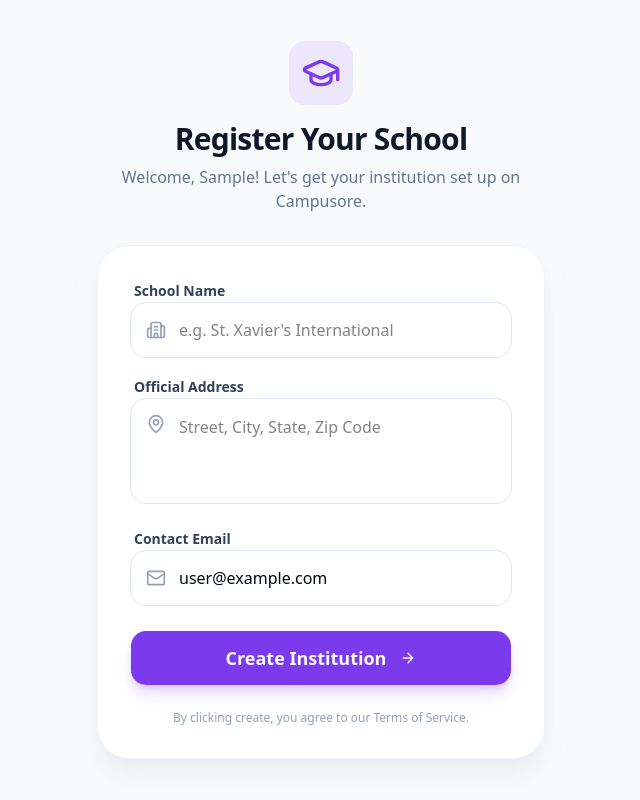
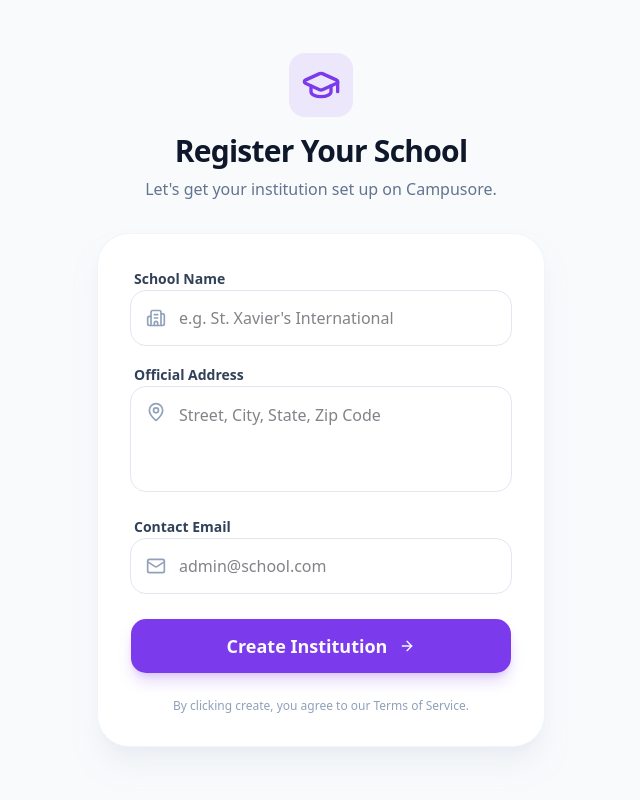
Before and after one commit to Shivampatel0197/school_erp, a Next.js app: page /setup-school in a window 1280 px wide. Shown: the whole page, without its empty margins (319-959 px from the left). Built offline with nearby package versions, Linux system fonts and the light colour scheme; no server answers; sample sign-in values are in the browser's storage.

Commit message:
fix: robust school setup with error handling and client-side feedback

```diff
--- a/app/actions/school.ts
+++ b/app/actions/school.ts
@@ -5,17 +5,22 @@ import { supabase } from "@/lib/supabase";
 import { redirect } from "next/navigation";
 import { clerkClient } from "@clerk/nextjs/server";
 
-export async function registerSchool(formData: FormData) {
+export async function registerSchool(prevState: any, formData: FormData) {
+  try {
     const { userId } = await auth();
     const user = await currentUser();
 
     if (!userId || !user) {
-    throw new Error("Unauthorized");
+      return { success: false, error: "Authentication required. Please sign in again." };
     }
 
     const name = formData.get("schoolName") as string;
     const address = formData.get("address") as string;
     const contactEmail = formData.get("contactEmail") as string;
+
+    if (!name || !address || !contactEmail) {
+      return { success: false, error: "All fields are required." };
+    }
 
     // 1. Create the school in Supabase
     const { data: school, error: schoolError } = await supabase
@@ -26,7 +31,7 @@ export async function registerSchool(formData: FormData) {
 
     if (schoolError || !school) {
       console.error("Error creating school:", schoolError);
-    throw new Error("Failed to create school");
+      return { success: false, error: "Database error: Could not create school record. Ensure your Supabase RLS policies allow insertions or check connection." };
     }
 
     // 2. Create the user record in Supabase linked to the new school
@@ -37,15 +42,14 @@ export async function registerSchool(formData: FormData) {
           id: userId,
           school_id: school.id,
           role: "admin",
-        name: `${user.firstName} ${user.lastName}`,
+          name: `${user.firstName || ''} ${user.lastName || ''}`.trim() || user.username || "Admin",
           email: user.emailAddresses[0].emailAddress,
         },
       ]);
 
     if (userError) {
       console.error("Error creating user:", userError);
-    // Note: In a production app, you might want to rollback the school creation here
-    throw new Error("Failed to create user record");
+      return { success: false, error: "Database error: School created, but user linkage failed." };
     }
 
     // 3. Update Clerk metadata with role and school_id
@@ -57,6 +61,9 @@ export async function registerSchool(formData: FormData) {
       },
     });
 
-  // 4. Redirect to admin dashboard
-  redirect("/admin");
+    return { success: true };
+  } catch (error: any) {
+    console.error("Critical error in registerSchool:", error);
+    return { success: false, error: error.message || "A server-side exception occurred." };
   }
+}
--- a/app/setup-school/page.tsx
+++ b/app/setup-school/page.tsx
@@ -1,10 +1,8 @@
 import { auth, currentUser } from "@clerk/nextjs/server";
 import { redirect } from "next/navigation";
-import { registerSchool } from "@/app/actions/school";
+import { SetupSchoolForm } from "@/components/dashboard/setup-school-form";
 
 export const dynamic = "force-dynamic";
-import { Button } from "@/components/ui/button";
-import { GraduationCap, Building2, MapPin, Mail, ArrowRight } from "lucide-react";
 
 export default async function SetupSchoolPage() {
   const { userId } = await auth();
@@ -21,70 +19,7 @@ export default async function SetupSchoolPage() {
 
   return (
     <div className="min-h-screen bg-slate-50 flex flex-col items-center justify-center p-4">
-      <div className="max-w-md w-full space-y-8">
-        <div className="text-center space-y-2">
-          <div className="inline-flex p-3 rounded-2xl bg-primary/10 text-primary mb-4">
-            <GraduationCap className="h-10 w-10" />
-          </div>
-          <h1 className="text-3xl font-black tracking-tight text-slate-900">Register Your School</h1>
-          <p className="text-slate-500 font-medium">
-            Welcome, {user?.firstName}! Let&apos;s get your institution set up on Campusore.
-          </p>
-        </div>
-
-        <form action={registerSchool} className="bg-white p-8 rounded-[32px] shadow-xl shadow-slate-200/50 border border-slate-100 space-y-6">
-          <div className="space-y-4">
-            <div className="space-y-2">
-              <label className="text-sm font-bold text-slate-700 ml-1">School Name</label>
-              <div className="relative">
-                <Building2 className="absolute left-4 top-1/2 -translate-y-1/2 h-5 w-5 text-slate-400" />
-                <input
-                  required
-                  name="schoolName"
-                  placeholder="e.g. St. Xavier's International"
-                  className="w-full h-14 pl-12 pr-4 rounded-2xl border border-slate-200 focus:border-primary focus:ring-4 focus:ring-primary/10 outline-none transition-all font-medium"
-                />
-              </div>
-            </div>
-
-            <div className="space-y-2">
-              <label className="text-sm font-bold text-slate-700 ml-1">Official Address</label>
-              <div className="relative">
-                <MapPin className="absolute left-4 top-4 h-5 w-5 text-slate-400" />
-                <textarea
-                  required
-                  name="address"
-                  placeholder="Street, City, State, Zip Code"
-                  rows={3}
-                  className="w-full pl-12 pr-4 py-4 rounded-2xl border border-slate-200 focus:border-primary focus:ring-4 focus:ring-primary/10 outline-none transition-all font-medium resize-none"
-                ></textarea>
-              </div>
-            </div>
-
-            <div className="space-y-2">
-              <label className="text-sm font-bold text-slate-700 ml-1">Contact Email</label>
-              <div className="relative">
-                <Mail className="absolute left-4 top-1/2 -translate-y-1/2 h-5 w-5 text-slate-400" />
-                <input
-                  required
-                  type="email"
-                  name="contactEmail"
-                  defaultValue={user?.emailAddresses?.[0]?.emailAddress || ""}
-                  className="w-full h-14 pl-12 pr-4 rounded-2xl border border-slate-200 focus:border-primary focus:ring-4 focus:ring-primary/10 outline-none transition-all font-medium"
-                />
-              </div>
-            </div>
-          </div>
-
-          <Button type="submit" className="w-full h-14 rounded-2xl text-lg font-bold shadow-lg shadow-primary/20 group">
-            Create Institution <ArrowRight className="ml-2 h-5 w-5 group-hover:translate-x-1 transition-transform" />
-          </Button>
-
-          <p className="text-center text-xs text-slate-400 font-medium">
-            By clicking create, you agree to our Terms of Service.
-          </p>
-        </form>
-      </div>
+      <SetupSchoolForm />
     </div>
   );
 }
--- /dev/null
+++ b/components/dashboard/setup-school-form.tsx
@@ -0,0 +1,105 @@
+"use client";
+
+import { useActionState, useEffect } from "react";
+import { registerSchool } from "@/app/actions/school";
+import { Button } from "@/components/ui/button";
+import { GraduationCap, Building2, MapPin, Mail, ArrowRight, AlertCircle } from "lucide-react";
+import { useRouter } from "next/navigation";
+
+export function SetupSchoolForm() {
+  const router = useRouter();
+  const [state, formAction, isPending] = useActionState(registerSchool, null);
+
+  useEffect(() => {
+    if (state?.success) {
+      router.push("/admin");
+    }
+  }, [state, router]);
+
+  return (
+    <div className="max-w-md w-full space-y-8">
+      <div className="text-center space-y-2">
+        <div className="inline-flex p-3 rounded-2xl bg-primary/10 text-primary mb-4">
+          <GraduationCap className="h-10 w-10" />
+        </div>
+        <h1 className="text-3xl font-black tracking-tight text-slate-900">Register Your School</h1>
+        <p className="text-slate-500 font-medium">
+          Let&apos;s get your institution set up on Campusore.
+        </p>
+      </div>
+
+      <form action={formAction} className="bg-white p-8 rounded-[32px] shadow-xl shadow-slate-200/50 border border-slate-100 space-y-6">
+        {state?.error && (
+          <div className="flex items-center gap-3 p-4 rounded-2xl bg-red-50 text-red-600 border border-red-100 animate-in fade-in slide-in-from-top-1">
+            <AlertCircle className="h-5 w-5 shrink-0" />
+            <p className="text-sm font-bold">{state.error}</p>
+          </div>
+        )}
+
+        <div className="space-y-4">
+          <div className="space-y-2">
+            <label className="text-sm font-bold text-slate-700 ml-1">School Name</label>
+            <div className="relative">
+              <Building2 className="absolute left-4 top-1/2 -translate-y-1/2 h-5 w-5 text-slate-400" />
+              <input
+                required
+                name="schoolName"
+                placeholder="e.g. St. Xavier's International"
+                className="w-full h-14 pl-12 pr-4 rounded-2xl border border-slate-200 focus:border-primary focus:ring-4 focus:ring-primary/10 outline-none transition-all font-medium"
+              />
+            </div>
+          </div>
+
+          <div className="space-y-2">
+            <label className="text-sm font-bold text-slate-700 ml-1">Official Address</label>
+            <div className="relative">
+              <MapPin className="absolute left-4 top-4 h-5 w-5 text-slate-400" />
+              <textarea
+                required
+                name="address"
+                placeholder="Street, City, State, Zip Code"
+                rows={3}
+                className="w-full pl-12 pr-4 py-4 rounded-2xl border border-slate-200 focus:border-primary focus:ring-4 focus:ring-primary/10 outline-none transition-all font-medium resize-none"
+              ></textarea>
+            </div>
+          </div>
+
+          <div className="space-y-2">
+            <label className="text-sm font-bold text-slate-700 ml-1">Contact Email</label>
+            <div className="relative">
+              <Mail className="absolute left-4 top-1/2 -translate-y-1/2 h-5 w-5 text-slate-400" />
+              <input
+                required
+                type="email"
+                name="contactEmail"
+                placeholder="admin@school.com"
+                className="w-full h-14 pl-12 pr-4 rounded-2xl border border-slate-200 focus:border-primary focus:ring-4 focus:ring-primary/10 outline-none transition-all font-medium"
+              />
+            </div>
+          </div>
+        </div>
+
+        <Button
+          type="submit"
+          disabled={isPending}
+          className="w-full h-14 rounded-2xl text-lg font-bold shadow-lg shadow-primary/20 group relative overflow-hidden"
+        >
+          {isPending ? (
+            <span className="flex items-center gap-2">
+              <div className="h-4 w-4 border-2 border-white/30 border-t-white rounded-full animate-spin" />
+              Processing...
+            </span>
+          ) : (
+            <span className="flex items-center gap-1">
+              Create Institution <ArrowRight className="ml-2 h-5 w-5 group-hover:translate-x-1 transition-transform" />
+            </span>
+          )}
+        </Button>
+
+        <p className="text-center text-xs text-slate-400 font-medium">
+          By clicking create, you agree to our Terms of Service.
+        </p>
+      </form>
+    </div>
+  );
+}
```
Lines whose indentation alone changed are shown as unchanged.
